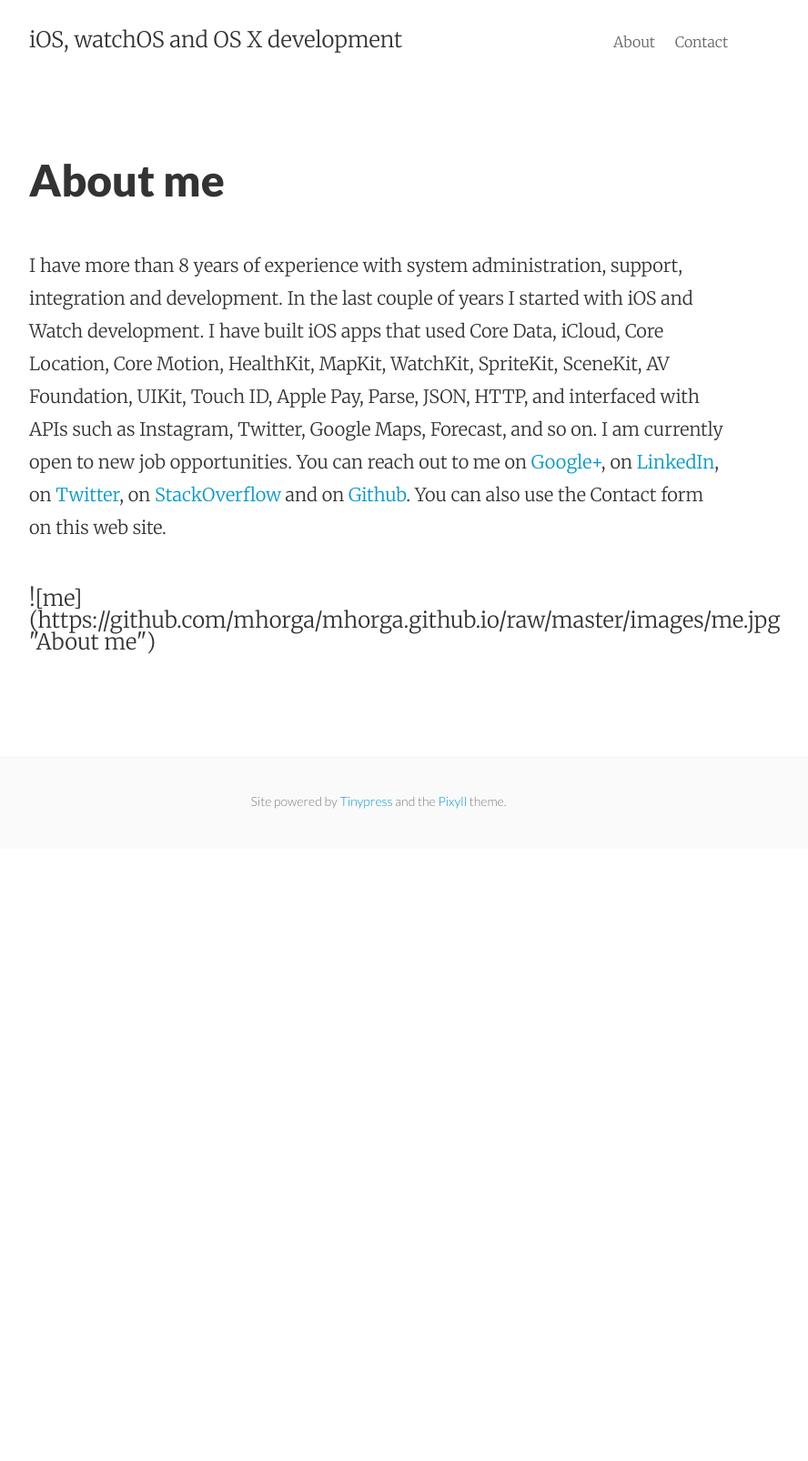
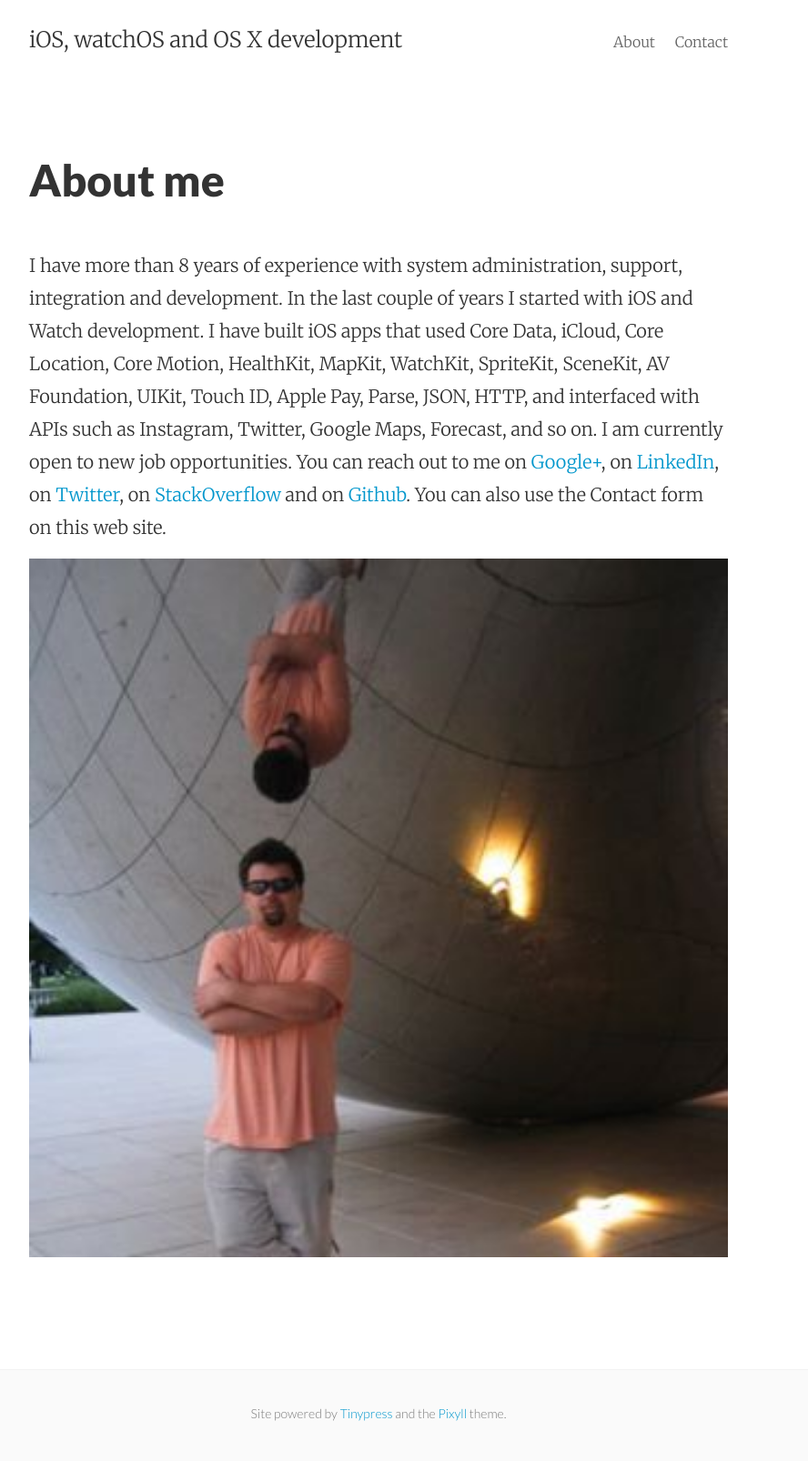
Before and after one commit to mhorga/mhorga.github.io, a Jekyll site: the page built from about.html, in a window 1280 px wide. Shown: the whole page at 91% size, without its empty margins (224-1112 px from the left). Built offline with Jekyll 4.4.1, drawn with Linux system fonts in a browser that asks for light colours; before the commit the page ends 933 px from its top, so only the background shows below that.

Commit message:
Added new post

```diff
--- a/about.html
+++ b/about.html
@@ -8,6 +8,6 @@ permalink: /about/
 
   <p>I have more than 8 years of experience with system administration, support, integration and development. In the last couple of years I started with iOS and Watch development. I have built iOS apps that used Core Data, iCloud, Core Location, Core Motion, HealthKit, MapKit, WatchKit, SpriteKit, SceneKit, AV Foundation, UIKit, Touch ID, Apple Pay, Parse, JSON, HTTP, and interfaced with APIs such as Instagram, Twitter, Google Maps, Forecast, and so on. I am currently open to new job opportunities. You can reach out to me on <a href="https://plus.google.com/u/0/+MariusHorga/about" target="_blank">Google+</a>, on <a href="https://www.linkedin.com/in/mhorga" target="_blank">LinkedIn</a>, on <a href="https://twitter.com/mhorga_" target="_blank">Twitter</a>, on <a href="http://stackoverflow.com/users/3948730/marius" target="_blank">StackOverflow</a> and on <a href="https://github.com/mhorga" target="_blank">Github</a>. You can also use the Contact form on this web site.</p>
 
+  <p><img src="https://github.com/mhorga/mhorga.github.io/raw/master/images/me.jpg"></p>
+
 </div>
-
-![me](https://github.com/mhorga/mhorga.github.io/raw/master/images/me.jpg "About me")
```
